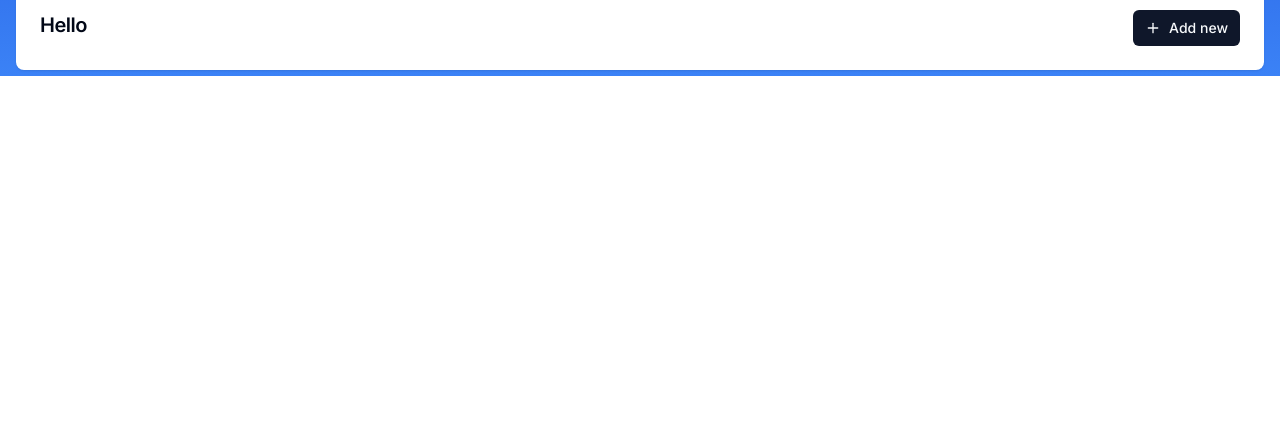
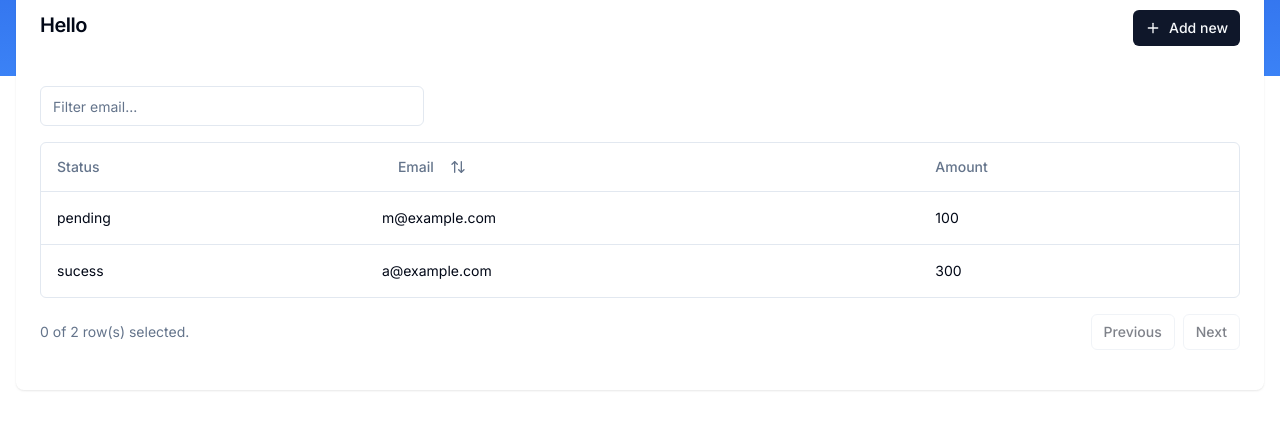
Before and after one commit to nikhilchopra08/finance_app_tutorials, a Next.js app: page /accounts in a window 1280 px wide. Shown: the part 280-710 px from the top of the page. Built offline with nearby package versions, Linux system fonts and the light colour scheme; no server answers; what drizzle-zod, hono would draw is missing.

Commit message:
added email filter in accounts tab

```diff
--- /dev/null
+++ b/app/(dashboard)/accounts/column.tsx
@@ -0,0 +1,39 @@
+"use client"
+
+import { Button } from "@/components/ui/button"
+import { ColumnDef } from "@tanstack/react-table"
+import { ArrowUpDown } from "lucide-react"
+
+// this type is used to define our data
+// can use zod schema here
+
+export type Payment = {
+    id: string,
+    amount : number,
+    status : "pending" | "processing" | "sucess" | "failed",
+    email : string,
+}
+
+export const columns : ColumnDef<Payment>[] = [
+    {
+        accessorKey : "status",
+        header : "Status"
+    },
+    {
+        accessorKey : "email",
+        header : ({column}) => {
+            return(
+                <Button
+                    variant="ghost"
+                    onClick={() => column.toggleSorting(column.
+                        getIsSorted() == "asc" )}>
+                            Email
+                            <ArrowUpDown className="ml-4 h-4 w-4"/>
+                        </Button>
+                    )},
+        },
+        {
+        accessorKey : "amount",
+        header : "Amount"
+    }
+]
--- a/app/(dashboard)/accounts/page.tsx
+++ b/app/(dashboard)/accounts/page.tsx
@@ -9,6 +9,35 @@ import {
  } from "@/components/ui/card"
 import { UseNewAccounts } from "@/features/accounts/hooks/use-new-accounts";
 import { Plus } from "lucide-react";
+
+import { Payment, columns } from "./column";
+import { DataTable } from "@/components/Data-Table";
+
+const data : Payment[] = [
+    {
+        id: "728ed52f",
+        amount: 100,
+        status: "pending",
+        email: "m@example.com",
+      },
+      {
+        id: "728ed52f",
+        amount: 300,
+        status: "sucess",
+        email: "a@example.com",
+      },
+]
+
+async function getData() : Promise<Payment[]> {
+    return [
+        {
+            id: "728ed52f",
+            amount: 100,
+            status: "pending",
+            email: "m@example.com",
+          },
+    ]
+}
 
 const AccountsPage = () => {
     const newAccount = UseNewAccounts();
@@ -25,6 +54,9 @@ const AccountsPage = () => {
                         Add new
                     </Button>
                 </CardHeader>
+                <CardContent >
+                    <DataTable filterKey="email" columns={columns} data={data} />
+                </CardContent>
             </Card>
         </div>
     )
--- /dev/null
+++ b/components/Data-Table.tsx
@@ -0,0 +1,163 @@
+"use client";
+
+import { useState } from "react";
+import {
+  ColumnDef,
+  ColumnFiltersState,
+  Row,
+  SortingState,
+  flexRender,
+  getCoreRowModel,
+  getFilteredRowModel,
+  getPaginationRowModel,
+  getSortedRowModel,
+  useReactTable,
+} from "@tanstack/react-table";
+import { Trash } from "lucide-react";
+
+import {
+  Table,
+  TableBody,
+  TableCell,
+  TableHead,
+  TableHeader,
+  TableRow,
+} from "@/components/ui/table";
+import { Button } from "@/components/ui/button";
+import { Input } from "@/components/ui/input";
+
+interface DataTableProps<TData, TValue> {
+  columns: ColumnDef<TData, TValue>[];
+  data: TData[];
+  filterKey: string;
+  onDelete: (rows: Row<TData>[]) => void;
+  disabled?: boolean;
+}
+
+export function DataTable<TData, TValue>({
+  columns,
+  data,
+  filterKey,
+  onDelete,
+  disabled,
+}: DataTableProps<TData, TValue>) {
+  const [sorting, setSorting] = useState<SortingState>([]);
+  const [columnFilters, setColumnFilters] = useState<ColumnFiltersState>([]);
+  const [rowSelection, setRowSelection] = useState({});
+
+  const table = useReactTable({
+    data,
+    columns,
+    getCoreRowModel: getCoreRowModel(),
+    getPaginationRowModel: getPaginationRowModel(),
+    onSortingChange: setSorting,
+    getSortedRowModel: getSortedRowModel(),
+    onColumnFiltersChange: setColumnFilters,
+    getFilteredRowModel: getFilteredRowModel(),
+    onRowSelectionChange: setRowSelection,
+    state: {
+      sorting,
+      columnFilters,
+      rowSelection,
+    },
+  });
+
+  return (
+    <div>
+      <div className="flex items-center py-4">
+        <Input
+          placeholder={`Filter ${filterKey}...`}
+          value={(table.getColumn(filterKey)?.getFilterValue() as string) ?? ""}
+          onChange={(event) => (
+            table.getColumn(filterKey)?.setFilterValue(event.target.value)
+          )
+          }
+          className="max-w-sm"
+        />
+        {table.getFilteredSelectedRowModel().rows.length > 0 && (
+          <Button
+            disabled={disabled}
+            size="sm"
+            variant="outline"
+            className="ml-auto font-normal text-xs"
+          >
+            <Trash className="size-4 mr-2" />
+            Delete ({table.getFilteredSelectedRowModel().rows.length})
+          </Button>
+        )}
+      </div>
+      <div className="rounded-md border">
+        <Table>
+          <TableHeader>
+            {table.getHeaderGroups().map((headerGroup) => (
+              <TableRow key={headerGroup.id}>
+                {headerGroup.headers.map((header) => {
+                  return (
+                    <TableHead key={header.id}>
+                      {header.isPlaceholder
+                        ? null
+                        : flexRender(
+                            header.column.columnDef.header,
+                            header.getContext()
+                          )}
+                    </TableHead>
+                  );
+                })}
+              </TableRow>
+            ))}
+          </TableHeader>
+          <TableBody>
+            {table.getRowModel().rows?.length ? (
+              table.getRowModel().rows.map((row) => (
+                <TableRow
+                  key={row.id}
+                  data-state={row.getIsSelected() && "selected"}
+                >
+                  {row.getVisibleCells().map((cell) => (
+                    <TableCell key={cell.id}>
+                      {flexRender(
+                        cell.column.columnDef.cell,
+                        cell.getContext()
+                      )}
+                    </TableCell>
+                  ))}
+                </TableRow>
+              ))
+            ) : (
+              <TableRow>
+                <TableCell
+                  colSpan={columns.length}
+                  className="h-24 text-center"
+                >
+                  No results.
+                </TableCell>
+              </TableRow>
+            )}
+          </TableBody>
+        </Table>
+      </div>
+      <div className="flex items-center justify-end space-x-2 py-4">
+        <div className="flex-1 text-sm text-muted-foreground">
+          {table.getFilteredSelectedRowModel().rows.length} of{" "}
+          {table.getFilteredRowModel().rows.length} row(s) selected.
+        </div>
+        <Button
+          variant="outline"
+          size="sm"
+          onClick={() => table.previousPage()}
+          disabled={!table.getCanPreviousPage()}
+        >
+          Previous
+        </Button>
+        <Button
+          variant="outline"
+          size="sm"
+          onClick={() => table.nextPage()}
+          disabled={!table.getCanNextPage()}
+        >
+          Next
+        </Button>
+      </div>
+    </div>
+  );
+}
```
